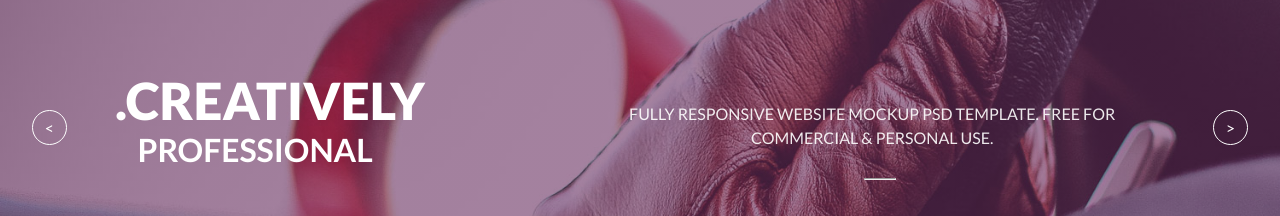
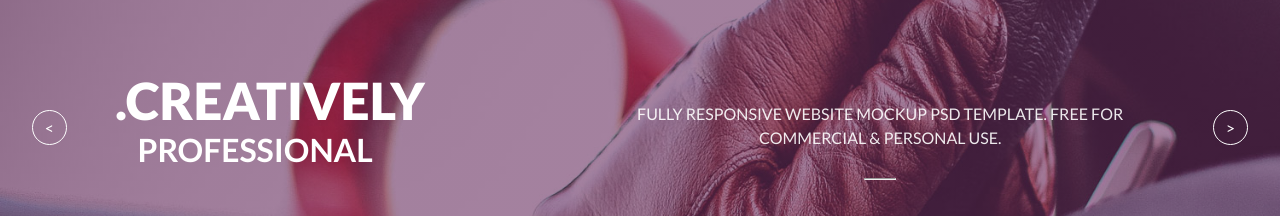
Before and after one commit to mohamedy72/OneTown.github.io, a plain HTML site: page index.html in a window 1280 px wide. Shown: the part 148-364 px from the top of the page. Drawn offline with Linux system fonts and the light colour scheme.

Commit message:
Fixed the case sensetive image reference

```diff
--- a/css/responsive.css
+++ b/css/responsive.css
@@ -70,7 +70,7 @@
 
   .hero-body .text-area p {
     font-size: 1rem;
-    padding: 2rem 1rem 1rem 0;
+    padding: 2rem 3rem 1rem 3rem;
     float: left;
   }
 
--- a/css/style.css
+++ b/css/style.css
@@ -125,7 +125,7 @@ hr {
     width: 100%;
     height: 100vh;
     background: linear-gradient(rgba(75, 6, 65, 0.5), rgba(75, 6, 65, 0.5)),
-        url(../resources/hero.jpg) no-repeat center center /cover fixed;
+        url(../resources/Hero.jpg) no-repeat center center /cover fixed;
 }
 
 
```
